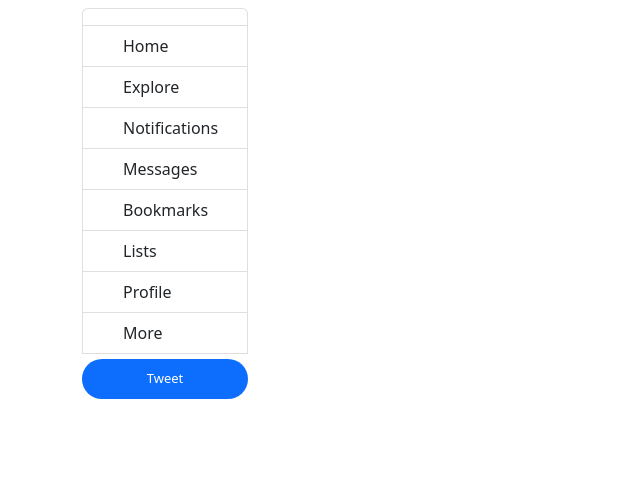
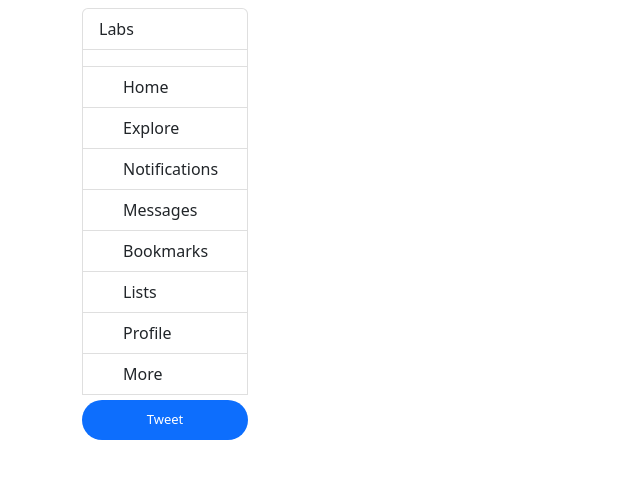
Before and after one commit to pramodhsway/tuiter-react-web-app, a React (Create React App) app: page /tuiter in a window 1280 px wide. Shown: the top 478 px of the page, without its empty margins (0-640 px from the left). Built offline with nearby package versions, Linux system fonts and the light colour scheme.

Commit message:
navigation link to labs

```diff
--- a/src/tuiter/navigation-sidebar/index.js
+++ b/src/tuiter/navigation-sidebar/index.js
@@ -13,6 +13,15 @@ const NavigationSidebar = () => {
 
     return (
         <div className="list-group">
+            <Link to="/" className="list-group-item">
+                <div className="grid">
+                    <div className="row">
+                        <div className="col d-none d-sm-none d-md-none d-lg-none d-xl-block d-xxl-block" style={floatLeft}>
+                            Labs
+                        </div>
+                    </div>
+                </div>
+            </Link>
             <a className="list-group-item"><i className="fab fa-twitter fa-2x"></i></a>
             <Link to="/tuiter/home" className={`list-group-item
                     ${active === 'home'?'active':''}`}>
```
